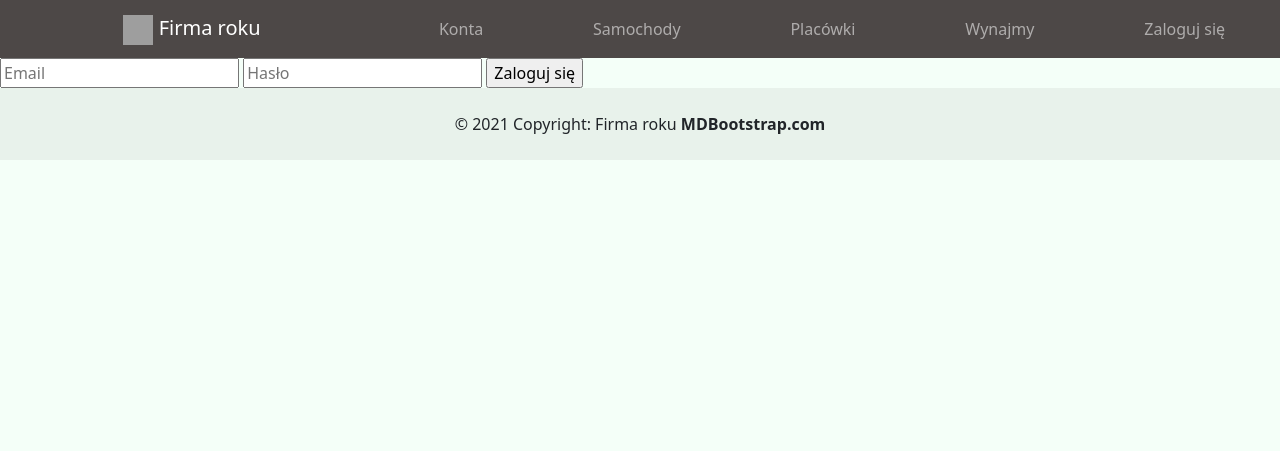
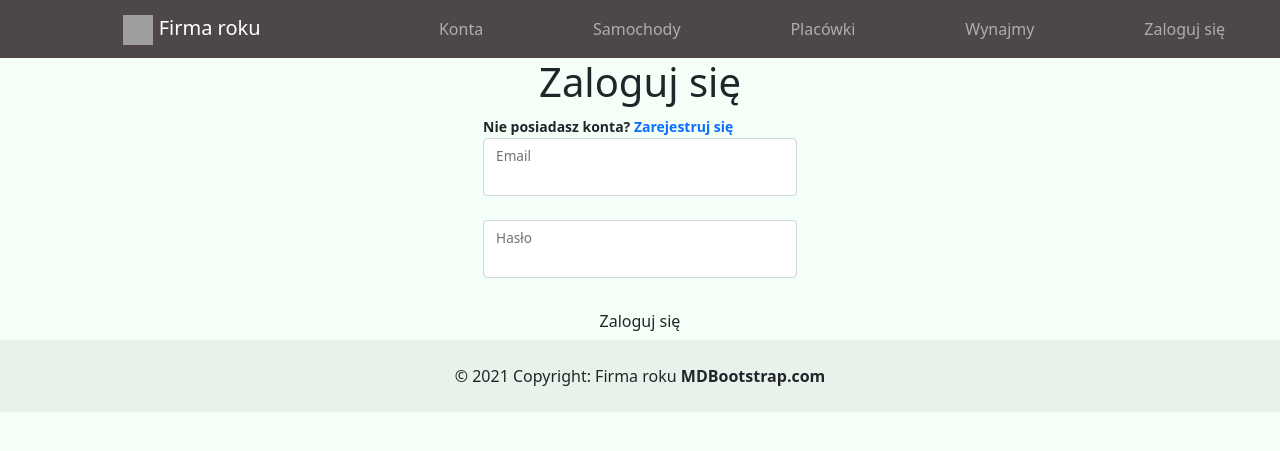
Before and after one commit to vorwinator/Julia_Roman_PD, a CodeIgniter app: page /php/index.php/authentication/login in a window 1280 px wide. Shown: the top 451 px of the page. Run offline with CodeIgniter, Linux system fonts and the light colour scheme; some libraries are stand-ins or nearby versions; grey boxes are pictures that could not be loaded.

Commit message:
dodanie frontu (WYMAGA POPRAWEK)

```diff
--- a/application/views/Pages/authentication/login.php
+++ b/application/views/Pages/authentication/login.php
@@ -1,14 +1,43 @@
-<?php
-    if(isset($info)) echo $info;
-    echo form_open('authentication/login');
+<div class="container-fluid d-flex justify-content-center">
+    <div class="col-md-8 col-lg-6 col-xl-4 offset-xl-1">
+        <?php
+        echo form_open('authentication/login', 'class=col-lg-9 pd-login');
+        ?>
+            <h1 class="big-header-style text-center">Zaloguj się</h1>
+            <div class="pd-top">
+                <div class="caption">
+                    <p class="small fw-bold mt-2 pt-1 mb-0">Nie posiadasz konta?<a href=<?php echo site_url('authentication/sign_up');?> class="link-primary"> Zarejestruj się</a></p>
+                </div>
+                <div class="form-floating mb-4">
+                    <?php
+                    echo form_input('email', set_value('email'), "class=form-control form-control-lg");
+                    echo form_label('Email', 'email');
+                    ?>
+                </div>
+                <div class="form-floating mb-3">
+                    <?php
+                    echo form_password('password', '', "class=form-control form-control-lg");
+                    echo form_label('Hasło', 'password');
+                    ?>
+                </div>
+                <!-- <div class="d-flex justify-content-between align-items-center">
+                    <div class="form-check mb-0 pd-right">
+                        <input class="form-check-input me-2" type="checkbox" value="" id="logform" />
+                        <label class="form-check-label" for="logform">Zapamiętaj mnie</label>
+                    </div>
+                    <a href="#" class="text-body">Przypomnij hasło</a>
+                </div> -->
+                <div class="text-center mt-4">
+                    <!-- <button type="button" class="btn btn-primary btn-lg single-button-style">Zaloguj</button> -->
+                    <?php
+                    echo form_input('acc_type', 1, 'style="display:none;"');
 
-    echo form_input('email', set_value('email'), "placeholder='Email'");
-
-    echo form_password('password', '', "placeholder='Hasło'");
-
-    echo form_input('acc_type', 1, 'style="display:none;"');
-
-    echo form_submit('submit', "Zaloguj się");
-
-    echo form_close();
-?>
+                    echo form_submit('submit', "Zaloguj się", "class=btn btn-primary btn-lg single-button-style");
+                    ?>
+                </div>
+            </div>
+        <?php
+        echo form_close();
+        ?>
+    </div>
+</div>
```
